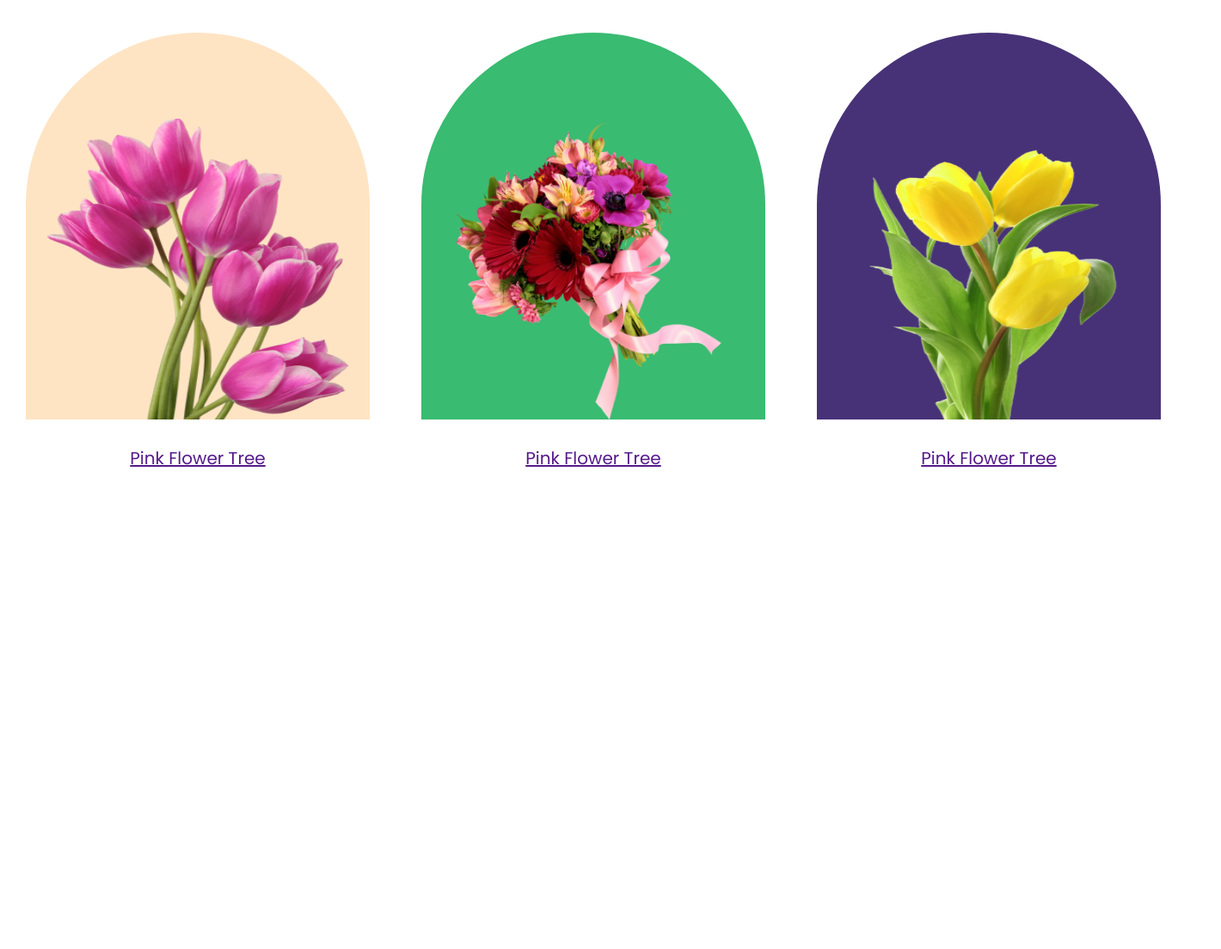
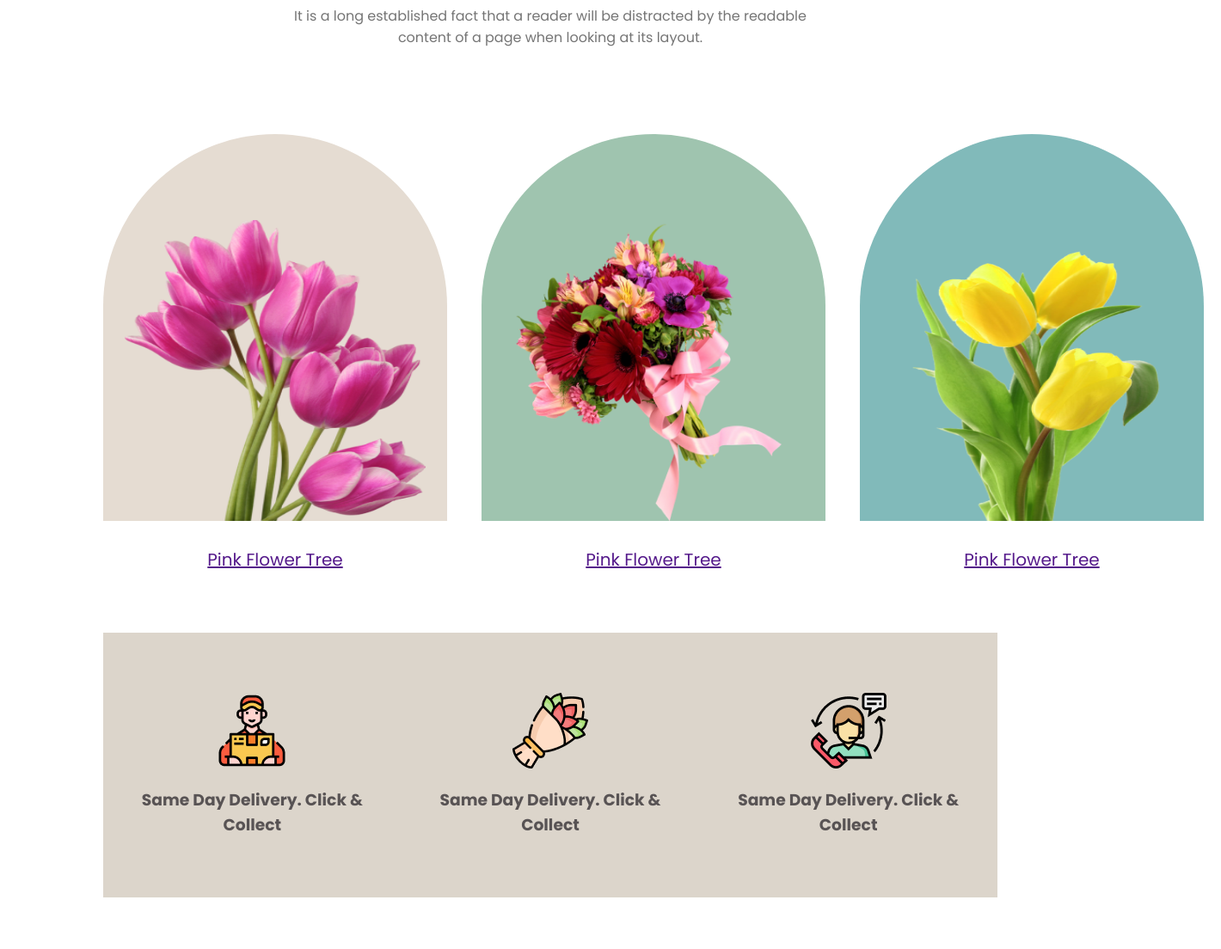
Before and after one commit to MdSHiFaTRaHMaN/flower-shop, a plain HTML site: page index.html in a window 1280 px wide. Shown: the part 766-1870 px from the top of the page at 86% size, 1420 px wide, since content can reach past the window. Before the commit the page ends 1314 px from the top, so only its background shows below. Drawn offline with Linux system fonts and the light colour scheme.

Commit message:
secend commit

```diff
--- a/index.html
+++ b/index.html
@@ -47,5 +47,22 @@
         </div>
     </section>
 
+        <!-- Shop information section -->
+
+        <section class="informetion-section">
+            <div class="information-row">
+                <img src="images/Group 57.png" alt="">
+                <h3>Same Day Delivery. Click & Collect</h3>
+            </div>
+            <div class="information-row">
+                <img src="images/Group 58.png" alt="">
+                <h3>Same Day Delivery. Click & Collect</h3>
+            </div>
+            <div class="information-row">
+                <img src="images/Group 59.png" alt="">
+                <h3>Same Day Delivery. Click & Collect</h3>
+            </div>
+        </section>
+
 </body>
 </html>
--- a/style.css
+++ b/style.css
@@ -41,18 +41,27 @@
 .banner-text button{
     margin-top: 30px;
 }
+      /* feature flower section */
 .feature-section{
     text-align: center;
+    margin-top: 80px;
+}
+.feature-section h1{
+    font-size: 35px;
+    margin-bottom: 20px;
+}
+.feature-section p{
+    color: #757575;
 }
 .feature-image{
     display: flex;
-    margin-top: 70px;
+    margin: 70px 100px ;
 }
 .costom-image{
-    background-color: bisque ;
+    background-color: rgb(229, 220, 210) ;
     border-radius: 250px 250px 0 0;
     align-items: center;
-    margin: 30px;
+    margin: 30px 20px;
     width: 400px;
     height: 450px;
 }
@@ -62,10 +71,10 @@
     margin-top: 100px;
 }
 .costom-image-2{
-    background-color: rgb(57, 187, 113) ;
+    background-color: rgb(159, 196, 175) ;
     border-radius: 250px 250px 0 0;
     align-items: center;
-    margin: 30px;
+    margin: 30px 20px;
     width: 400px;
     height: 450px;
 }
@@ -75,10 +84,10 @@
     margin-top: 100px;
 }
 .costom-image-3{
-    background-color: rgb(71, 50, 119) ;
+    background-color: rgb(129, 186, 186) ;
     border-radius: 250px 250px 0 0;
     align-items: center;
-    margin: 30px;
+    margin: 30px 20px;
     width: 400px;
     height: 450px;
 }
@@ -92,3 +101,18 @@
     font-size: 20px;
     font-weight: 500;
 }
+/* informetion-section */
+.informetion-section{
+    display: flex;
+    background-color: rgb(220, 213, 203);
+    margin: 60px 120px;
+}
+.information-row{
+    text-align: center;
+    padding: 70px 40px;
+}
+.information-row h3{
+    color: #585354;
+    margin-top: 15px;
+
+}
```
